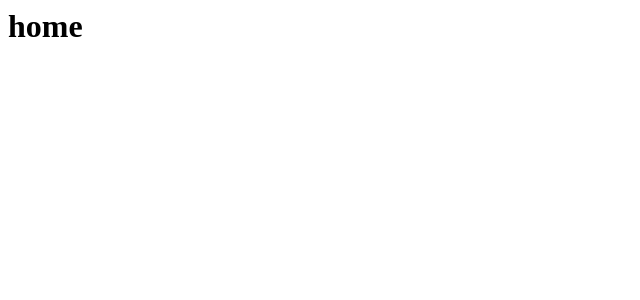
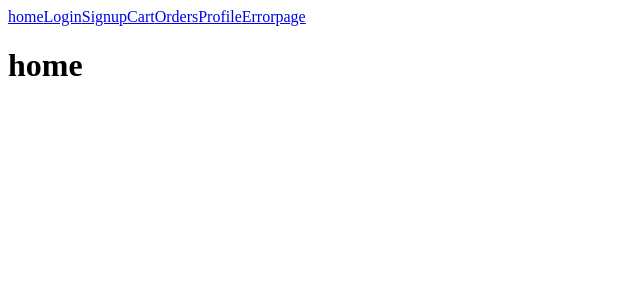
Before and after one commit to nasagaurav/react-routing, a React (Create React App) app: page / in a window 1280 px wide. Shown: the top 300 px of the page, without its empty margins (0-640 px from the left). Built offline with nearby package versions, Linux system fonts and the light colour scheme.

Commit message:
added header

```diff
--- a/src/App.js
+++ b/src/App.js
@@ -1,9 +1,9 @@
 import React from 'react';
-import { BrowserRouter, Route, Routes } from 'react-router-dom';
+import { BrowserRouter, Route, Routes, Link } from 'react-router-dom';
 export default function App() {
   return (
     <BrowserRouter>
-
+      <Header />
       <Routes>
         <Route path="" element={<h1>home</h1>} />
         <Route path="login" element={<h1>Login</h1>} />
@@ -16,3 +16,17 @@ export default function App() {
     </BrowserRouter>
   );
 }
+
+function Header() {
+  return (
+    <header>
+      <Link to="/">home</Link>
+      <Link to="/Login">Login</Link>
+      <Link to="/Signup">Signup</Link>
+      <Link to="/Cart">Cart</Link>
+      <Link to="/Orders">Orders</Link>
+      <Link to="/Profile">Profile</Link>
+      <Link to="/Errorpage">Errorpage</Link>
+    </header>
+  );
+}
```
